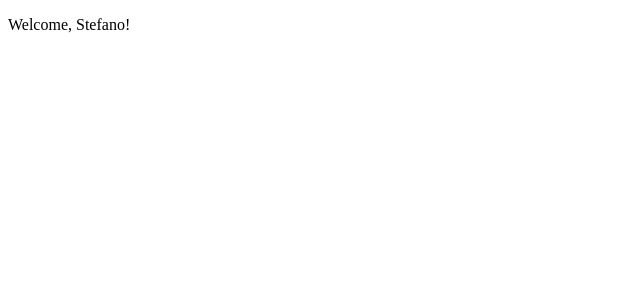
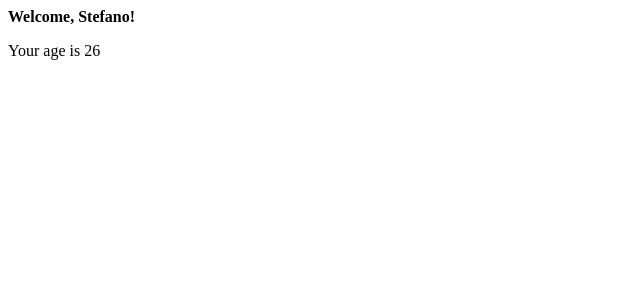
Before and after one commit to St3fan097/react_es, a React (Vite) app in the folder react-es_1/: page / in a window 1280 px wide. Shown: the top 300 px of the page, without its empty margins (0-640 px from the left). Built offline with nearby package versions, Linux system fonts and the light colour scheme.

Commit message:
exercise-6

```diff
--- a/react-es_1/src/app.jsx
+++ b/react-es_1/src/app.jsx
@@ -4,11 +4,7 @@ import { Welcome } from "./welcome";
 export function App() {
     return (
         <div>
-            <Welcome name="Stefano"/>
+            <Welcome name="Stefano" age={26}/>
         </div>
     )
 }
-
-
-/*Se non specifico nesuuna prop name verrà visualizzato solo welcome o darà errore,
-per sicurezza ho impostato un valore predefinito (guest) così se non è specificato uscirà di default "Welcome, Guest!*/
--- a/react-es_1/src/welcome.jsx
+++ b/react-es_1/src/welcome.jsx
@@ -1,3 +1,8 @@
-export function Welcome ({name}){
-    return <p>Welcome, {name || "Guest"}!</p>
+export function Welcome({ name, age }) {
+    return (
+        <div>
+            <strong>Welcome, {name || "Guest"}!</strong>
+            <p>Your age is {age}</p>
+        </div>
+    )
 }
```
